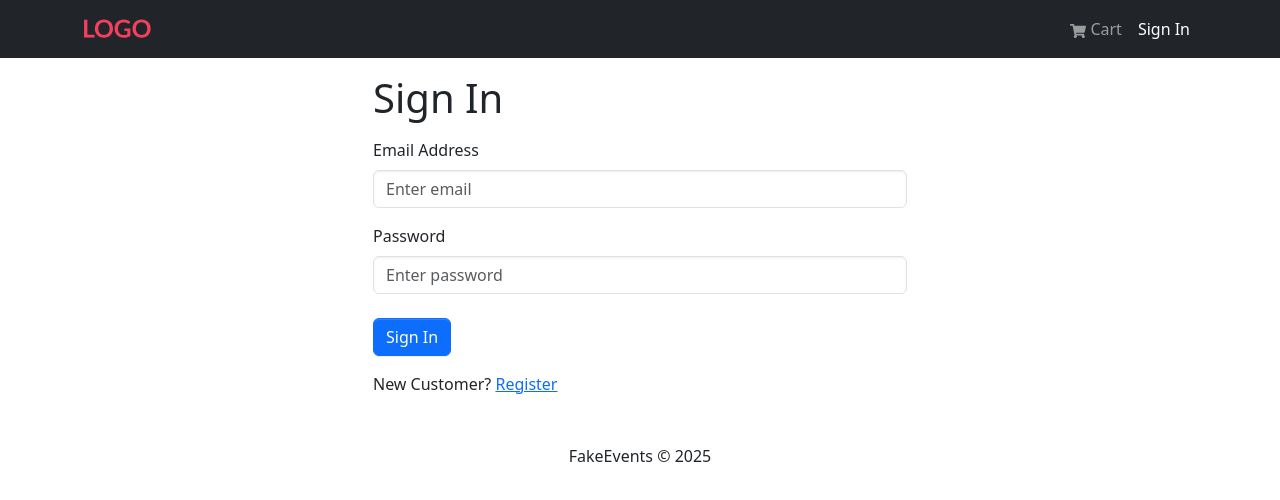
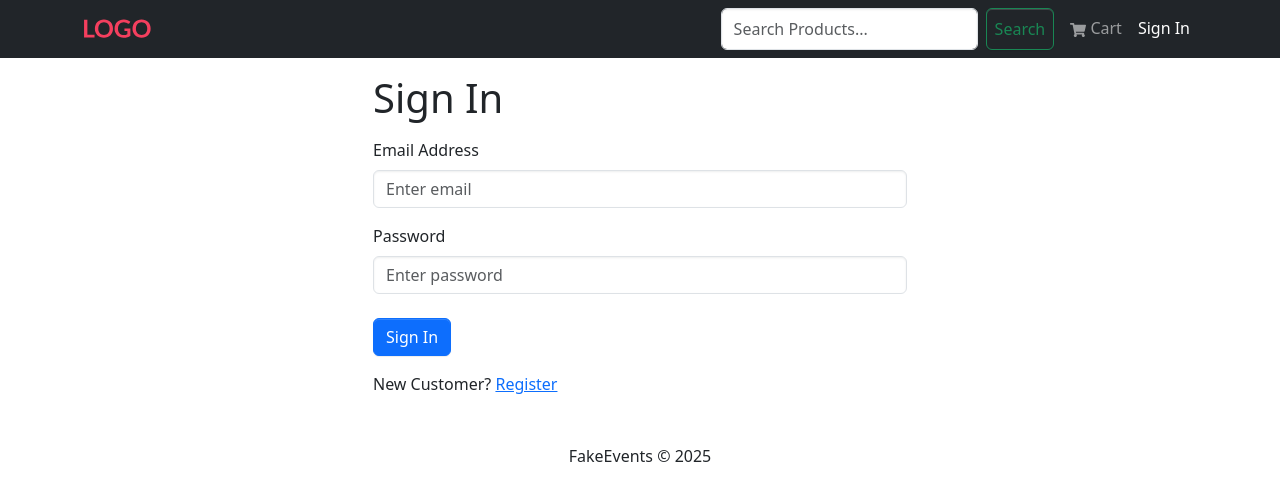
Before and after one commit to almalcaal/event-management-and-ticket-booking-system, a React (Vite) app in the folder frontend/: page /login in a window 1280 px wide. Shown: the top 500 px of the page. Built offline with nearby package versions, Linux system fonts and the light colour scheme.

Commit message:
frontend - search box component

```diff
--- a/frontend/src/components/common/Header.component.jsx
+++ b/frontend/src/components/common/Header.component.jsx
@@ -6,6 +6,7 @@ import { LinkContainer } from "react-router-bootstrap";
 import { useLogoutMutation } from "../../slices/usersApi.slice.js";
 import { logout } from "../../slices/auth.slice.js";
 import { useNavigate } from "react-router-dom";
+import SearchBox from "../../screens/SearchBox.component.jsx";
 
 const Header = () => {
   const { cartItems } = useSelector((state) => state.cart);
@@ -38,6 +39,7 @@ const Header = () => {
           <Navbar.Toggle aria-controls="basic-navbar-nav" />
           <Navbar.Collapse id="basic-navbar-nav">
             <Nav className="ms-auto">
+              <SearchBox />
               <LinkContainer to="/cart">
                 <Nav.Link>
                   <FaShoppingCart /> Cart
--- /dev/null
+++ b/frontend/src/screens/SearchBox.component.jsx
@@ -0,0 +1,37 @@
+import React, { useState } from "react";
+import { Form, Button } from "react-bootstrap";
+import { useParams } from "react-router-dom";
+import { useNavigate } from "react-router-dom";
+
+const SearchBox = () => {
+  const navigate = useNavigate();
+  const { keyword: urlKeyword } = useParams();
+  const [keyword, setKeyword] = useState(urlKeyword || "");
+
+  const submitHandler = (e) => {
+    e.preventDefault();
+    if (keyword) {
+      navigate(`/search/${keyword.trim()}`);
+    } else {
+      navigate("/");
+    }
+  };
+
+  return (
+    <Form onSubmit={submitHandler} className="d-flex">
+      <Form.Control
+        type="text"
+        name="q"
+        onChange={(e) => setKeyword(e.target.value)}
+        value={keyword}
+        placeholder="Search Products..."
+        className="mr-sm-2 ml-sm-5"
+      ></Form.Control>
+      <Button type="submit" variant="outline-success" className="p-2 mx-2">
+        Search
+      </Button>
+    </Form>
+  );
+};
+
+export default SearchBox;
```
Also changed, not shown: 1 other file (tests, documents, lock files or other folders).
